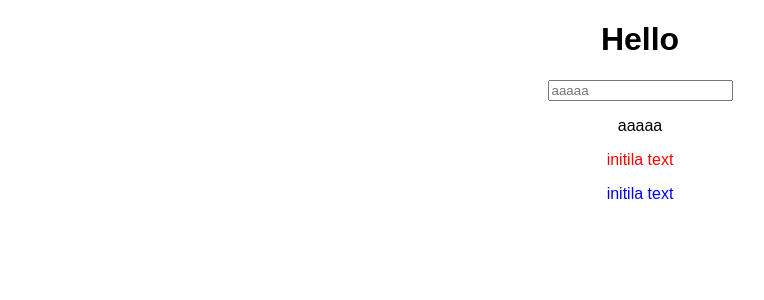
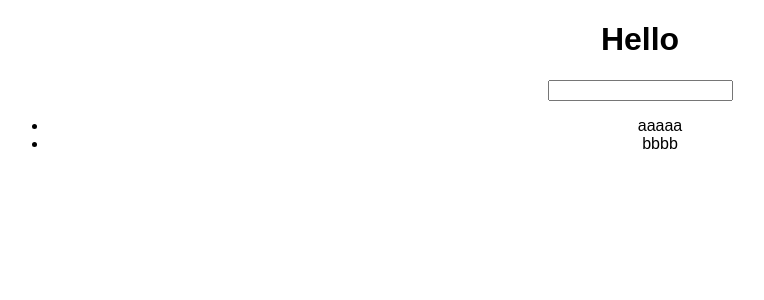
Before and after one commit to KiichiroNakamura/useContext-list, a React (Create React App) app: page / in a window 1280 px wide. Shown: the top 300 px of the page, without its empty margins (0-764 px from the left). Built offline with nearby package versions, Linux system fonts and the light colour scheme.

Commit message:
initial commit

```diff
--- a/src/App.js
+++ b/src/App.js
@@ -1,17 +1,22 @@
 import { First } from "./components/First";
+import { FirstList } from "./components/FirstList";
 import { Second } from "./components/Second";
 import { Third } from "./components/Third";
 import { TextProvider } from "./providers/TextProvider";
+import { ListProvider } from "./providers/ListProvider";
 import "./styles.css";
 
 export default function App() {
   return (
     <div className="App">
-      <TextProvider>
-        <First />
-        <Second />
-        <Third />
-      </TextProvider>
+      {/*    <TextProvider> */}
+      {/*      <First /> */}
+      {/*      <Second /> */}
+      {/*      <Third /> */}
+      {/*    </TextProvider> */}
+      {/* <ListProvider> */}
+      <FirstList />
+      {/* </ListProvider> */}
     </div>
   );
 }
--- /dev/null
+++ b/src/components/FirstList.jsx
@@ -0,0 +1,21 @@
+import React, { useContext, useState } from "react";
+
+//import { ListContext } from "../providers/ListProvider";
+
+export const FirstList = () => {
+  const [listVal, setListVal] = useState(["aaaaa", "bbbb"]);
+  // const [listData, setListData] = useContext(ListContext);
+
+  const onChangeText = (e) => {};
+
+  return (
+    <div>
+      <h1>Hello</h1>
+      <input text="text" onChange={onChangeText} />
+      <ul>
+        <li>{listVal[0]}</li>
+        <li>{listVal[1]}</li>
+      </ul>
+    </div>
+  );
+};
```
Also changed, not shown: src/providers/ListProvider.jsx (added).
